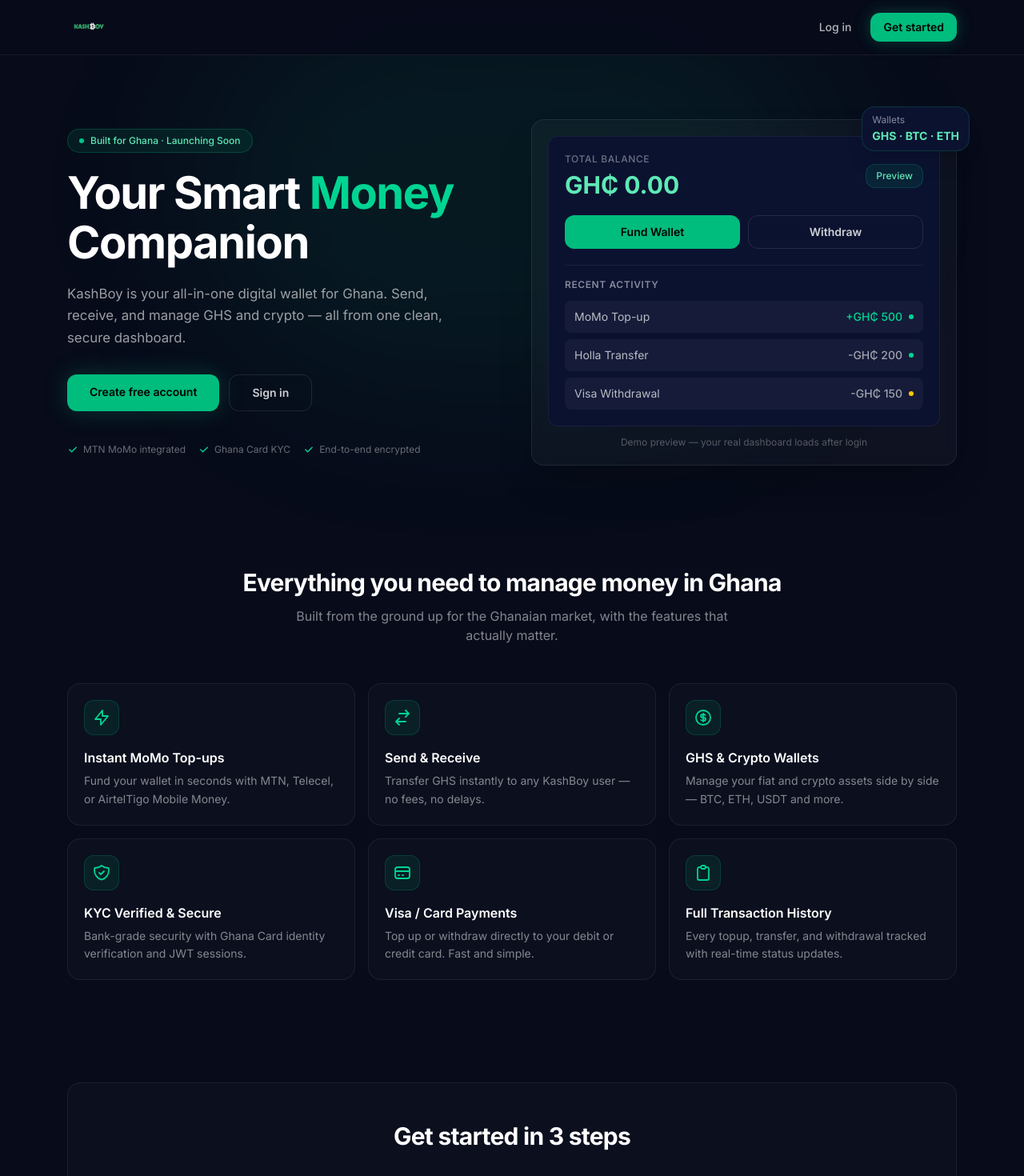
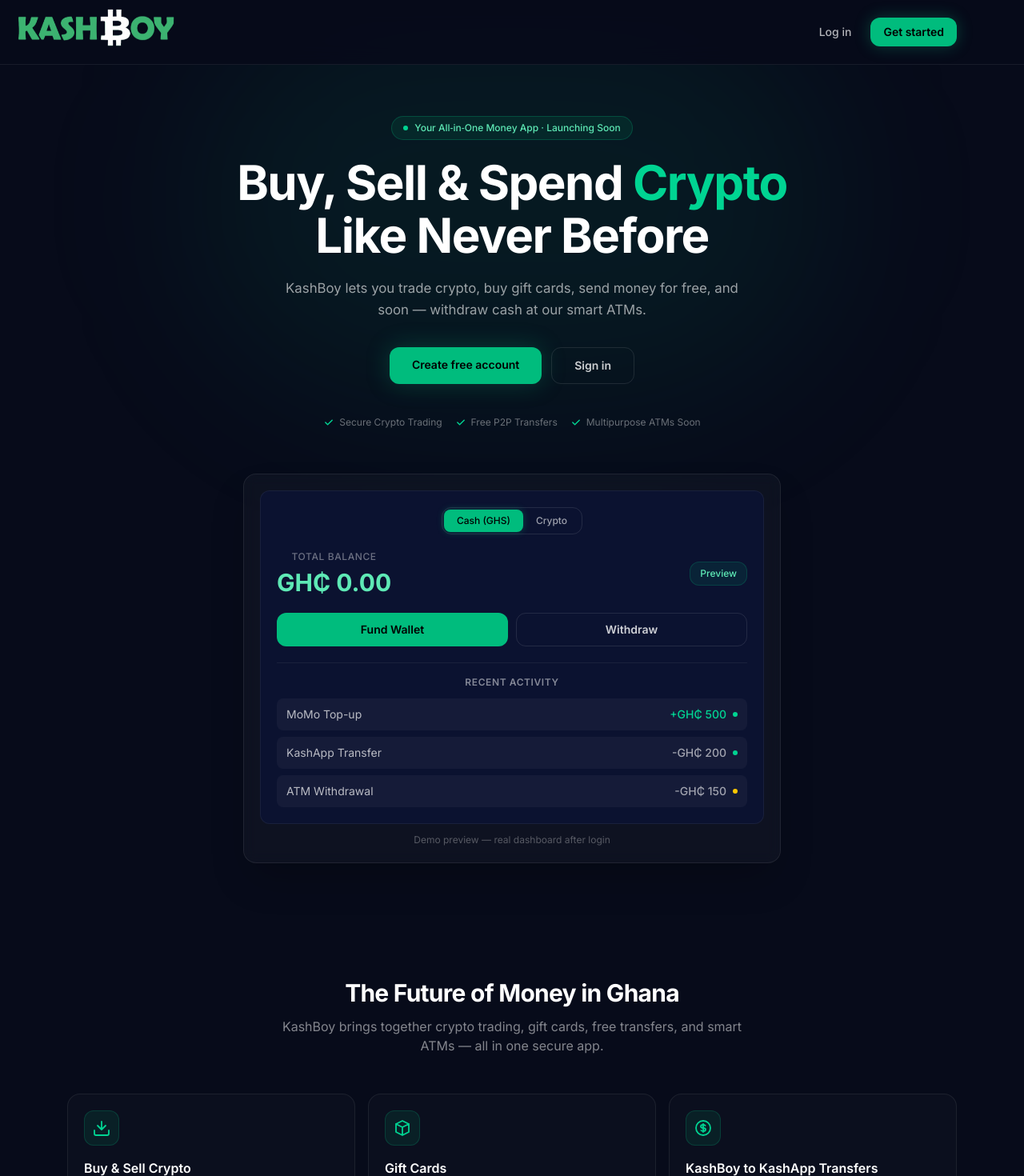
Before and after one commit to Holla0077/HOLLA, a Next.js app: page / in a window 1280 px wide. Shown: the top 1470 px of the page at 80% size. Built offline with nearby package versions, Linux system fonts and the light colour scheme.

Commit message:
New landing page, updated auth pages, BTC send integration, and logo fixes

```diff
--- a/app/page.tsx
+++ b/app/page.tsx
@@ -2,8 +2,46 @@
 
 import Link from "next/link";
 import Image from "next/image";
+import { useState } from "react";
+import HollaLogo from "@/public/brand/components/HollaLogo";
 
 const features = [
+  {
+    icon: (
+      <svg className="w-6 h-6" fill="none" stroke="currentColor" viewBox="0 0 24 24">
+        <path strokeLinecap="round" strokeLinejoin="round" strokeWidth={1.8} d="M3 15v4c0 1.1.9 2 2 2h14a2 2 0 002-2v-4M17 9l-5 5-5-5M12 4v10" />
+      </svg>
+    ),
+    title: "Buy & Sell Crypto",
+    desc: "Trade Bitcoin, Ethereum, USDT and more instantly with the best rates.",
+  },
+  {
+    icon: (
+      <svg className="w-6 h-6" fill="none" stroke="currentColor" viewBox="0 0 24 24">
+        <path strokeLinecap="round" strokeLinejoin="round" strokeWidth={1.8} d="M20 7l-8-4-8 4m16 0l-8 4m8-4v10l-8 4m0-10L4 7m8 4v10M4 7v10l8 4" />
+      </svg>
+    ),
+    title: "Gift Cards",
+    desc: "Buy & sell popular gift cards at fair prices — coming soon.",
+  },
+  {
+    icon: (
+      <svg className="w-6 h-6" fill="none" stroke="currentColor" viewBox="0 0 24 24">
+        <path strokeLinecap="round" strokeLinejoin="round" strokeWidth={1.8} d="M12 8c-1.657 0-3 .895-3 2s1.343 2 3 2 3 .895 3 2-1.343 2-3 2m0-8c1.11 0 2.08.402 2.599 1M12 8V7m0 1v8m0 0v1m0-1c-1.11 0-2.08-.402-2.599-1M21 12a9 9 0 11-18 0 9 9 0 0118 0z" />
+      </svg>
+    ),
+    title: "KashBoy to KashApp Transfers",
+    desc: "Send money to any KashApp user for free — instant and secure.",
+  },
+  {
+    icon: (
+      <svg className="w-6 h-6" fill="none" stroke="currentColor" viewBox="0 0 24 24">
+        <path strokeLinecap="round" strokeLinejoin="round" strokeWidth={1.8} d="M17 9V7a2 2 0 00-2-2H5a2 2 0 00-2 2v6a2 2 0 002 2h2m2 4h10a2 2 0 002-2v-6a2 2 0 00-2-2H9a2 2 0 00-2 2v6a2 2 0 002 2z" />
+      </svg>
+    ),
+    title: "KashBoy ATMs (Coming Soon)",
+    desc: "Withdraw cash by scanning a QR code or using a Visa card — partner with Absa.",
+  },
   {
     icon: (
       <svg className="w-6 h-6" fill="none" stroke="currentColor" viewBox="0 0 24 24">
@@ -16,72 +54,32 @@
   {
     icon: (
       <svg className="w-6 h-6" fill="none" stroke="currentColor" viewBox="0 0 24 24">
-        <path strokeLinecap="round" strokeLinejoin="round" strokeWidth={1.8} d="M8 7h12m0 0l-4-4m4 4l-4 4m0 6H4m0 0l4 4m-4-4l4-4" />
-      </svg>
-    ),
-    title: "Send & Receive",
-    desc: "Transfer GHS instantly to any KashBoy user — no fees, no delays.",
-  },
-  {
-    icon: (
-      <svg className="w-6 h-6" fill="none" stroke="currentColor" viewBox="0 0 24 24">
-        <path strokeLinecap="round" strokeLinejoin="round" strokeWidth={1.8} d="M12 8c-1.657 0-3 .895-3 2s1.343 2 3 2 3 .895 3 2-1.343 2-3 2m0-8c1.11 0 2.08.402 2.599 1M12 8V7m0 1v8m0 0v1m0-1c-1.11 0-2.08-.402-2.599-1M21 12a9 9 0 11-18 0 9 9 0 0118 0z" />
-      </svg>
-    ),
-    title: "GHS & Crypto Wallets",
-    desc: "Manage your fiat and crypto assets side by side — BTC, ETH, USDT and more.",
-  },
-  {
-    icon: (
-      <svg className="w-6 h-6" fill="none" stroke="currentColor" viewBox="0 0 24 24">
         <path strokeLinecap="round" strokeLinejoin="round" strokeWidth={1.8} d="M9 12l2 2 4-4m5.618-4.016A11.955 11.955 0 0112 2.944a11.955 11.955 0 01-8.618 3.04A12.02 12.02 0 003 9c0 5.591 3.824 10.29 9 11.622 5.176-1.332 9-6.03 9-11.622 0-1.042-.133-2.052-.382-3.016z" />
       </svg>
     ),
     title: "KYC Verified & Secure",
     desc: "Bank-grade security with Ghana Card identity verification and JWT sessions.",
   },
-  {
-    icon: (
-      <svg className="w-6 h-6" fill="none" stroke="currentColor" viewBox="0 0 24 24">
-        <path strokeLinecap="round" strokeLinejoin="round" strokeWidth={1.8} d="M3 10h18M7 15h1m4 0h1m-7 4h12a3 3 0 003-3V8a3 3 0 00-3-3H6a3 3 0 00-3 3v8a3 3 0 003 3z" />
-      </svg>
-    ),
-    title: "Visa / Card Payments",
-    desc: "Top up or withdraw directly to your debit or credit card. Fast and simple.",
-  },
-  {
-    icon: (
-      <svg className="w-6 h-6" fill="none" stroke="currentColor" viewBox="0 0 24 24">
-        <path strokeLinecap="round" strokeLinejoin="round" strokeWidth={1.8} d="M9 5H7a2 2 0 00-2 2v12a2 2 0 002 2h10a2 2 0 002-2V7a2 2 0 00-2-2h-2M9 5a2 2 0 002 2h2a2 2 0 002-2M9 5a2 2 0 012-2h2a2 2 0 012 2" />
-      </svg>
-    ),
-    title: "Full Transaction History",
-    desc: "Every topup, transfer, and withdrawal tracked with real-time status updates.",
-  },
 ];
 
 const steps = [
   { num: "01", title: "Create your account", desc: "Sign up in under 60 seconds. No paperwork." },
   { num: "02", title: "Verify your identity", desc: "Upload your Ghana Card to unlock all features." },
-  { num: "03", title: "Fund & transact", desc: "Top up via MoMo or card, then send, receive, or trade." },
+  { num: "03", title: "Buy, send & spend", desc: "Trade crypto, buy gift cards, or withdraw cash at our ATMs." },
 ];
 
 export default function LandingPage() {
+  const [previewMode, setPreviewMode] = useState<"cash" | "crypto">("cash");
+
   return (
     <main className="min-h-screen bg-[#070B1A] text-white overflow-x-hidden">
-
       {/* NAV */}
       <header className="sticky top-0 z-50 border-b border-white/[0.07] bg-[#070B1A]/90 backdrop-blur-md">
         <div className="mx-auto flex max-w-6xl items-center justify-between px-5 py-4">
-          <Link href="/" className="flex items-center gap-2.5">
-            <Image
-              src="/brand/holla-logo-transparent.png"
-              alt="KashBoy"
-              width={120}
-              height={40}
-              priority
-              className="h-9 w-auto"
-            />
+          <Link href="/" className="flex items-center">
+  <div className="scale-[4]">
+    <HollaLogo variant="icon" />
+  </div>
 </Link>
           <nav className="flex items-center gap-2">
             <Link
@@ -101,30 +99,26 @@
       </header>
 
       {/* HERO */}
-      <section className="relative mx-auto max-w-6xl px-5 pt-20 pb-16">
-        {/* Ambient glow */}
+      <section className="relative mx-auto max-w-6xl px-5 pt-16 pb-20">
         <div className="pointer-events-none absolute -top-20 left-1/2 -translate-x-1/2 h-[500px] w-[800px] rounded-full bg-emerald-500/[0.08] blur-[100px]" />
 
-        <div className="relative grid gap-12 lg:grid-cols-2 lg:items-center">
-          {/* Left */}
-          <div>
+        <div className="relative flex flex-col items-center text-center">
           <span className="inline-flex items-center gap-2 rounded-full border border-emerald-500/25 bg-emerald-500/10 px-3.5 py-1.5 text-xs font-medium text-emerald-300">
             <span className="h-1.5 w-1.5 rounded-full bg-emerald-400 animate-pulse" />
-              Built for Ghana · Launching Soon
+            Your All‑in‑One Money App · Launching Soon
           </span>
 
-            <h1 className="mt-5 text-[2.75rem] font-bold leading-[1.1] tracking-tight lg:text-[3.5rem]">
-              Your Smart{" "}
-              <span className="text-emerald-400">Money</span>
-              <br />Companion
+          <h1 className="mt-5 text-[2.75rem] font-bold leading-[1.1] tracking-tight lg:text-6xl max-w-4xl">
+            Buy, Sell & Spend{" "}
+            <span className="text-emerald-400">Crypto</span>
+            <br />Like Never Before
           </h1>
 
-            <p className="mt-5 text-[1.05rem] leading-relaxed text-white/60 max-w-lg">
-              KashBoy is your all-in-one digital wallet for Ghana. Send, receive, and
-              manage GHS and crypto — all from one clean, secure dashboard.
+          <p className="mt-5 text-[1.05rem] leading-relaxed text-white/60 max-w-xl">
+            KashBoy lets you trade crypto, buy gift cards, send money for free, and soon — withdraw cash at our smart ATMs.
           </p>
 
-            <div className="mt-8 flex flex-wrap gap-3">
+          <div className="mt-8 flex flex-wrap gap-3 justify-center">
             <Link
               href="/signup"
               className="rounded-xl bg-emerald-500 px-7 py-3 text-sm font-semibold text-black hover:bg-emerald-400 transition-colors shadow-[0_0_30px_rgba(16,185,129,0.25)]"
@@ -140,36 +134,62 @@
           </div>
 
           {/* Trust badges */}
-            <div className="mt-10 flex flex-wrap gap-4 text-xs text-white/40">
+          <div className="mt-10 flex flex-wrap gap-4 text-xs text-white/40 justify-center">
             <span className="flex items-center gap-1.5">
               <svg className="w-3.5 h-3.5 text-emerald-400" fill="currentColor" viewBox="0 0 20 20">
                 <path fillRule="evenodd" d="M16.707 5.293a1 1 0 010 1.414l-8 8a1 1 0 01-1.414 0l-4-4a1 1 0 011.414-1.414L8 12.586l7.293-7.293a1 1 0 011.414 0z" clipRule="evenodd"/>
               </svg>
-                MTN MoMo integrated
+              Secure Crypto Trading
             </span>
             <span className="flex items-center gap-1.5">
               <svg className="w-3.5 h-3.5 text-emerald-400" fill="currentColor" viewBox="0 0 20 20">
                 <path fillRule="evenodd" d="M16.707 5.293a1 1 0 010 1.414l-8 8a1 1 0 01-1.414 0l-4-4a1 1 0 011.414-1.414L8 12.586l7.293-7.293a1 1 0 011.414 0z" clipRule="evenodd"/>
               </svg>
-                Ghana Card KYC
+              Free P2P Transfers
             </span>
             <span className="flex items-center gap-1.5">
               <svg className="w-3.5 h-3.5 text-emerald-400" fill="currentColor" viewBox="0 0 20 20">
                 <path fillRule="evenodd" d="M16.707 5.293a1 1 0 010 1.414l-8 8a1 1 0 01-1.414 0l-4-4a1 1 0 011.414-1.414L8 12.586l7.293-7.293a1 1 0 011.414 0z" clipRule="evenodd"/>
               </svg>
-                End-to-end encrypted
+              Multipurpose ATMs Soon
             </span>
+          </div>
+
+          {/* Preview Card with Toggle (unchanged style) */}
+          <div className="mt-14 w-full max-w-2xl">
+            <div className="rounded-2xl border border-white/[0.08] bg-white/[0.03] p-5 shadow-2xl backdrop-blur-sm">
+              <div className="rounded-xl bg-[#0B1230] p-5 border border-white/[0.06]">
+                <div className="flex justify-center mb-5">
+                  <div className="inline-flex rounded-xl border border-white/[0.1] p-0.5">
+                    <button
+                      onClick={() => setPreviewMode("cash")}
+                      className={`px-4 py-1.5 text-xs font-medium rounded-lg transition-all ${
+                        previewMode === "cash"
+                          ? "bg-emerald-500 text-black shadow-[0_0_10px_rgba(16,185,129,0.3)]"
+                          : "text-white/60 hover:text-white"
+                      }`}
+                    >
+                      Cash (GHS)
+                    </button>
+                    <button
+                      onClick={() => setPreviewMode("crypto")}
+                      className={`px-4 py-1.5 text-xs font-medium rounded-lg transition-all ${
+                        previewMode === "crypto"
+                          ? "bg-emerald-500 text-black shadow-[0_0_10px_rgba(16,185,129,0.3)]"
+                          : "text-white/60 hover:text-white"
+                      }`}
+                    >
+                      Crypto
+                    </button>
                   </div>
                 </div>
 
-          {/* Right — app preview card */}
-          <div className="relative">
-            <div className="rounded-2xl border border-white/[0.08] bg-white/[0.03] p-5 shadow-2xl backdrop-blur-sm">
-              <div className="rounded-xl bg-[#0B1230] p-5 border border-white/[0.06]">
                 <div className="flex items-center justify-between">
                   <div>
                     <div className="text-xs text-white/40 font-medium uppercase tracking-wider">Total Balance</div>
-                    <div className="mt-1.5 text-3xl font-bold text-emerald-300">GH₵ 0.00</div>
+                    <div className="mt-1.5 text-3xl font-bold text-emerald-300">
+                      {previewMode === "cash" ? "GH₵ 0.00" : "₿ 0.00 BTC"}
+                    </div>
                   </div>
                   <div className="rounded-xl bg-emerald-500/10 border border-emerald-500/20 px-3 py-1.5 text-xs font-medium text-emerald-300">
                     Preview
@@ -178,20 +198,24 @@
 
                 <div className="mt-5 grid grid-cols-2 gap-2.5">
                   <button className="rounded-xl bg-emerald-500 py-2.5 text-sm font-semibold text-black hover:bg-emerald-400 transition-colors">
-                    Fund Wallet
+                    {previewMode === "cash" ? "Fund Wallet" : "Trade"}
                   </button>
                   <button className="rounded-xl border border-white/10 py-2.5 text-sm font-semibold text-white/80 hover:border-white/20 transition-colors">
-                    Withdraw
+                    {previewMode === "cash" ? "Withdraw" : "Send"}
                   </button>
                 </div>
 
                 <div className="mt-5 pt-4 border-t border-white/[0.06]">
-                  <div className="text-xs font-semibold text-white/50 uppercase tracking-wider mb-3">Recent Activity</div>
+                  <div className="text-xs font-semibold text-white/50 uppercase tracking-wider mb-3">
+                    {previewMode === "cash" ? "Recent Activity" : "Your Portfolio"}
+                  </div>
                   <div className="space-y-2">
+                    {previewMode === "cash" ? (
+                      <>
                         {[
                           { label: "MoMo Top-up", amount: "+GH₵ 500", status: "completed" },
-                      { label: "Holla Transfer", amount: "-GH₵ 200", status: "completed" },
-                      { label: "Visa Withdrawal", amount: "-GH₵ 150", status: "pending" },
+                          { label: "KashApp Transfer", amount: "-GH₵ 200", status: "completed" },
+                          { label: "ATM Withdrawal", amount: "-GH₵ 150", status: "pending" },
                         ].map((tx, i) => (
                           <div key={i} className="flex items-center justify-between rounded-lg bg-white/[0.04] px-3 py-2.5">
                             <span className="text-sm text-white/70">{tx.label}</span>
@@ -203,31 +227,43 @@
                             </div>
                           </div>
                         ))}
+                      </>
+                    ) : (
+                      <>
+                        {[
+                          { asset: "Bitcoin", balance: "0.00 BTC", icon: "₿" },
+                          { asset: "Ethereum", balance: "0.00 ETH", icon: "Ξ" },
+                          { asset: "USDT (ERC-20)", balance: "0.00 USDT", icon: "₮" },
+                        ].map((c, i) => (
+                          <div key={i} className="flex items-center justify-between rounded-lg bg-white/[0.04] px-3 py-2.5">
+                            <div className="flex items-center gap-2">
+                              <span className="text-lg font-bold text-emerald-400/60">{c.icon}</span>
+                              <span className="text-sm text-white/70">{c.asset}</span>
+                            </div>
+                            <span className="text-sm font-medium text-white/50">{c.balance}</span>
+                          </div>
+                        ))}
+                      </>
+                    )}
                   </div>
                 </div>
               </div>
               <p className="mt-3 text-center text-xs text-white/30">
-                Demo preview — your real dashboard loads after login
+                Demo preview — real dashboard after login
               </p>
-            </div>
-
-            {/* Floating badge */}
-            <div className="absolute -right-4 -top-4 rounded-2xl border border-emerald-500/20 bg-[#0B1230] px-3 py-2 shadow-xl">
-              <div className="text-xs text-white/50">Wallets</div>
-              <div className="mt-0.5 text-sm font-bold text-emerald-300">GHS · BTC · ETH</div>
             </div>
           </div>
         </div>
       </section>
 
-      {/* FEATURES */}
+      {/* FEATURES – updated with new services */}
       <section className="mx-auto max-w-6xl px-5 py-16">
         <div className="text-center mb-12">
           <h2 className="text-2xl font-bold tracking-tight sm:text-3xl">
-            Everything you need to manage money in Ghana
+            The Future of Money in Ghana
           </h2>
           <p className="mt-3 text-white/50 max-w-xl mx-auto">
-            Built from the ground up for the Ghanaian market, with the features that actually matter.
+            KashBoy brings together crypto trading, gift cards, free transfers, and smart ATMs — all in one secure app.
           </p>
         </div>
 
@@ -281,7 +317,9 @@
       <footer className="border-t border-white/[0.07] mt-8">
         <div className="mx-auto max-w-6xl px-5 py-8 flex flex-col sm:flex-row items-center justify-between gap-4 text-sm text-white/30">
           <div className="flex items-center gap-2">
-            <Image src="/brand/holla-logo-transparent.png" alt="KashBoy" width={80} height={28} className="h-6 w-auto opacity-60" />
+            <div className="scale-[2.5]">
+  <HollaLogo variant="icon" />
+</div>
           </div>
           <div className="flex gap-5">
             <Link href="/privacy" className="hover:text-white/60 transition-colors">Privacy</Link>
--- a/public/brand/components/HollaLogo.tsx
+++ b/public/brand/components/HollaLogo.tsx
@@ -1,3 +1,4 @@
+/* eslint-disable @next/next/no-img-element */
 type Props = {
   variant?: "full" | "icon";
   className?: string;
--- /dev/null
+++ b/test-momo-auth.js
@@ -0,0 +1,36 @@
+// test-momo-auth.js
+require('dotenv').config();
+
+const BASE_URL = process.env.MTN_MOMO_BASE_URL || "https://sandbox.momodeveloper.mtn.com";
+const CONSUMER_KEY = process.env.MTN_CONSUMER_KEY;
+const CONSUMER_SECRET = process.env.MTN_CONSUMER_SECRET;
+const COLLECTION_KEY = process.env.MTN_COLLECTION_KEY;
+const TARGET_ENV = process.env.MTN_MOMO_ENV || "sandbox";
+
+async function testToken() {
+  console.log(`Testing with Base URL: ${BASE_URL}`);
+  const creds = Buffer.from(`${CONSUMER_KEY}:${CONSUMER_SECRET}`).toString('base64');
+
+  try {
+    const res = await fetch(`${BASE_URL}/collection/token/`, {
+      method: 'POST',
+      headers: {
+        'Authorization': `Basic ${creds}`,
+        'Ocp-Apim-Subscription-Key': COLLECTION_KEY,
+        'X-Target-Environment': TARGET_ENV,
+      },
+    });
+    if (!res.ok) {
+      const body = await res.text();
+      throw new Error(`Token error ${res.status}: ${body}`);
+    }
+    const data = await res.json();
+    console.log('✅ SUCCESS: Access token generated successfully.');
+    console.log('Token expires in:', data.expires_in, 'seconds');
+  } catch (error) {
+    console.error('❌ ERROR: Failed to generate access token.');
+    console.error(error.message);
+  }
+}
+
+testToken();
```
Also changed, not shown: app/app/components/wallet/SendBtcForm.tsx (+33 -15 lines), app/signup/page.tsx (+29 -15 lines). Lines whose indentation alone changed are shown as unchanged.
